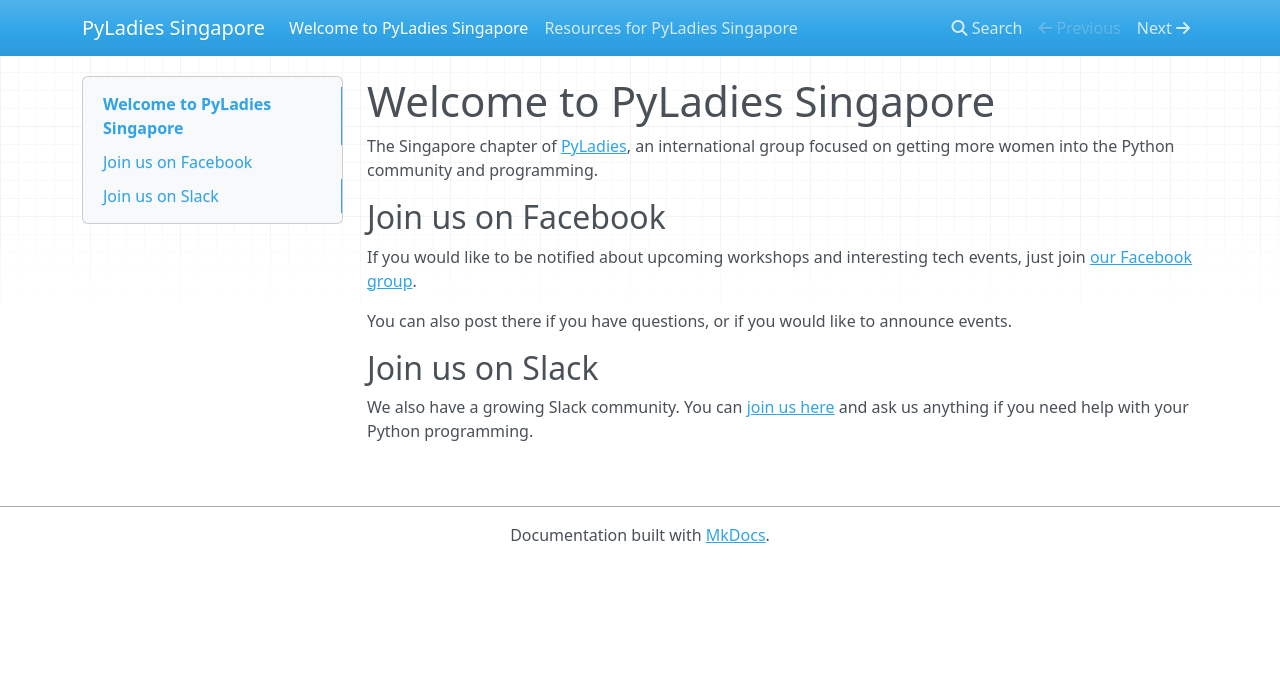
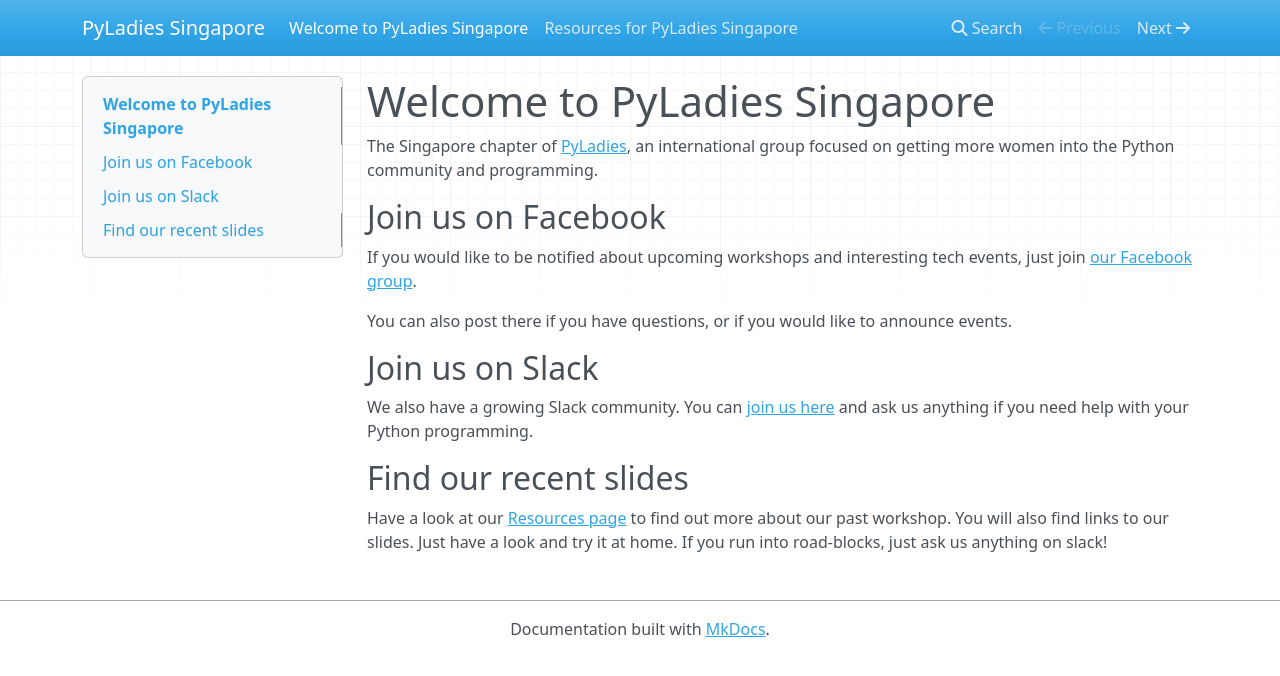
Before and after one commit to pythonsingapore/pyladies-sg, an MkDocs documentation site: the page built from docs/index.md, in a window 1280 px wide. Shown: the top 676 px of the page. Built offline with MkDocs 1.6.1, drawn with Linux system fonts in a browser that asks for light colours; nearby versions of some CDN libraries.

Commit message:
Added link to Resources page to Index page

```diff
--- a/docs/index.md
+++ b/docs/index.md
@@ -16,3 +16,9 @@
 We also have a growing Slack community. You can [join us
 here](http://pyladies-sg-slackin.herokuapp.com/) and ask us anything if you need
 help with your Python programming.
+
+## Find our recent slides
+
+Have a look at our [Resources page](resources.md) to find out more about our
+past workshop. You will also find links to our slides. Just have a look and
+try it at home. If you run into road-blocks, just ask us anything on slack!
```
